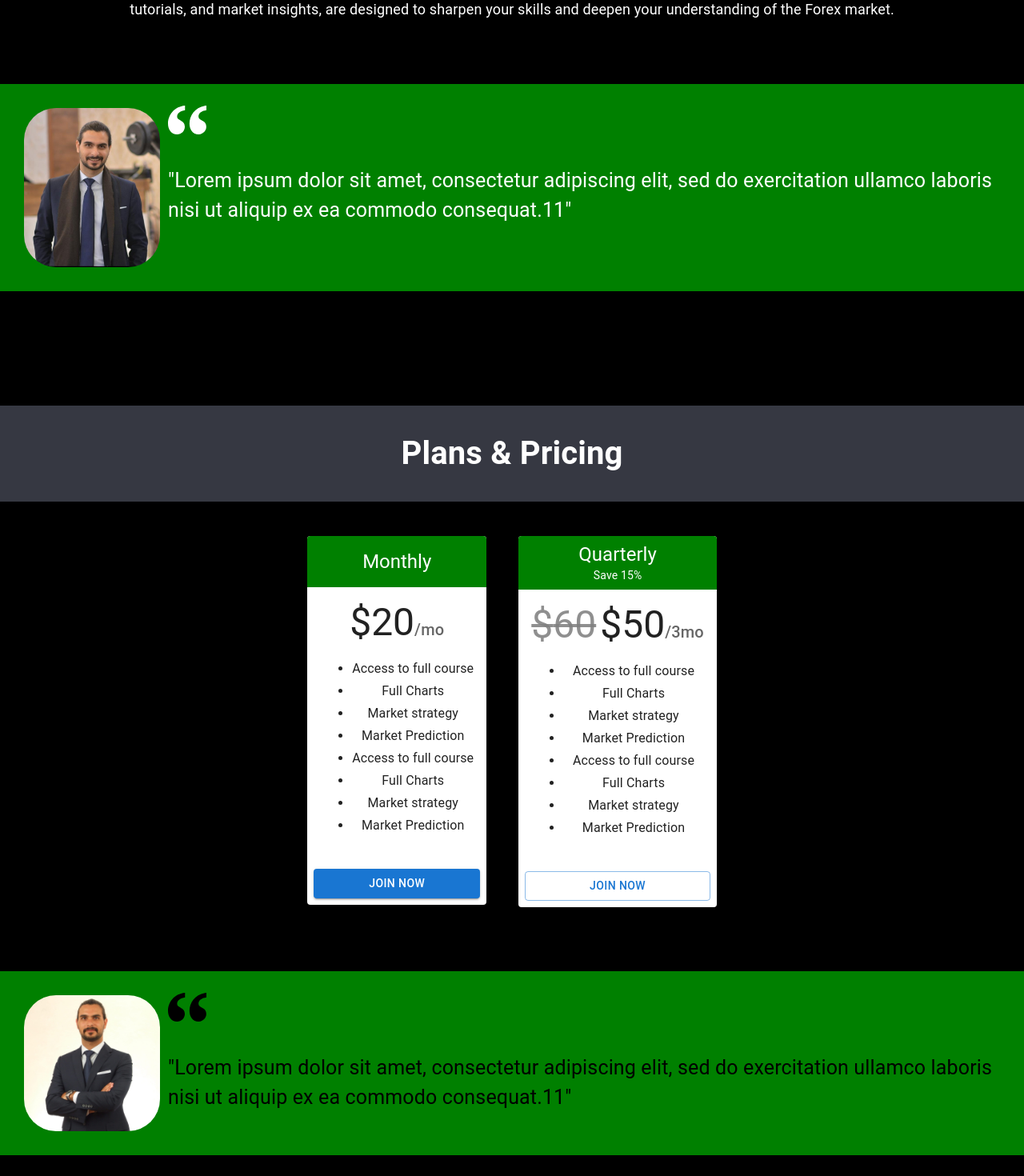
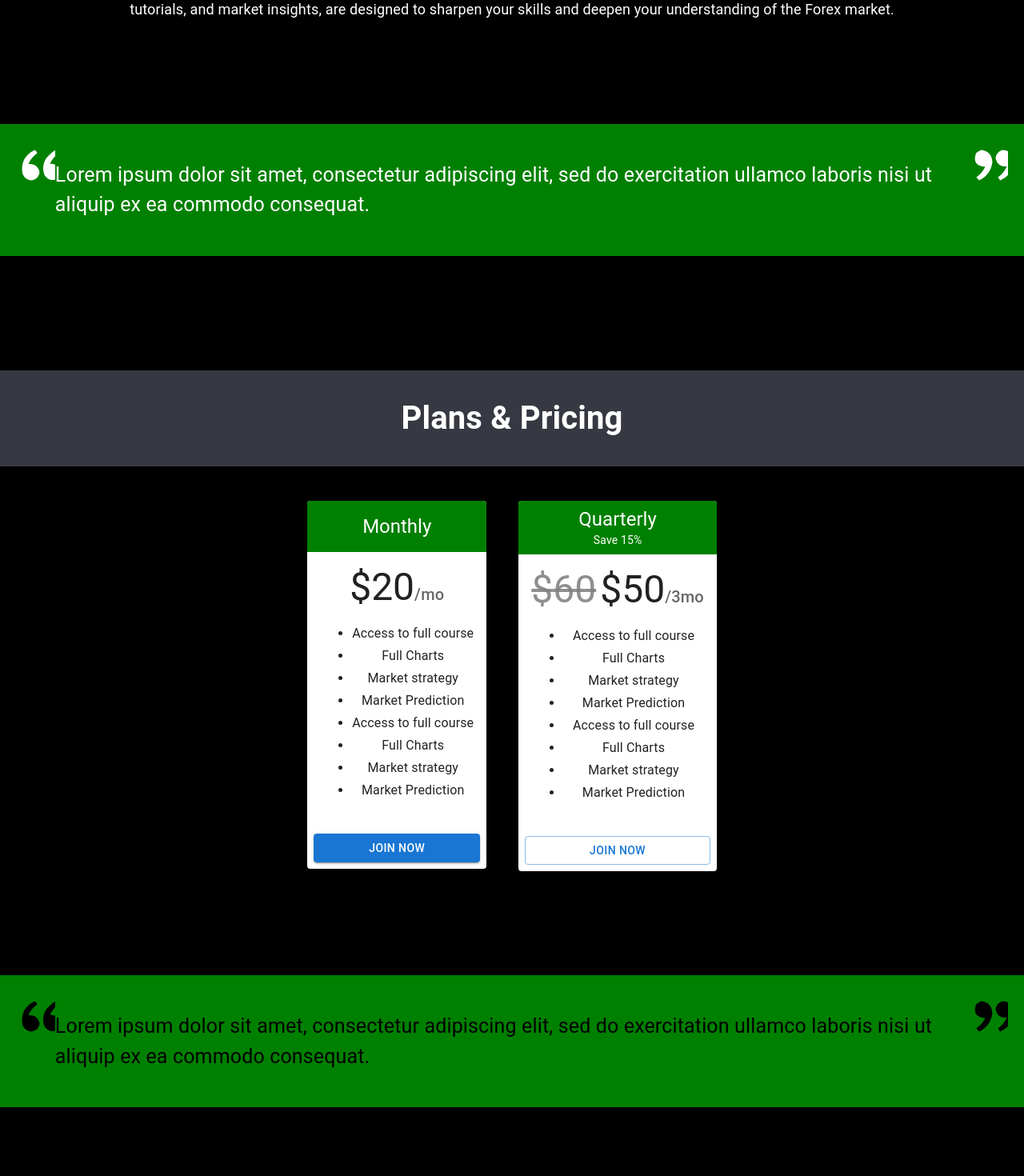
Before and after one commit to samerghosn1/forexmarkettrading, a React (Create React App) app: page / in a window 1280 px wide. Shown: the part 700-2170 px from the top of the page at 80% size. Built offline with nearby package versions, Linux system fonts and the light colour scheme.

Commit message:
layout updates

```diff
--- a/src/components/Header.js
+++ b/src/components/Header.js
@@ -20,7 +20,7 @@ export default function Header() {
 				color='inherit'
 				sx={{ borderBottom: (theme) => `1px solid ${theme.palette.divider}` }}>
 				<Toolbar sx={{ flexWrap: 'wrap', backgroundColor: 'black' }}>
-					<img src={LogoImg} alt='logomain' style={{ width: '80%' }} />
+					<img src={LogoImg} alt='logomain' style={{ width: '71%' }} />
 					<nav>
 						<Link
 							variant='button'
@@ -29,9 +29,10 @@ export default function Header() {
 								color: 'white',
 								textDecoration: 'none',
 								fontWeight: 'bold',
+								fontSize: 13,
 							}}
 							sx={{ my: 1, mx: 1.5 }}>
-							Sevice
+							Service
 						</Link>
 						<Link
 							variant='button'
@@ -39,6 +40,7 @@ export default function Header() {
 								color: 'white',
 								textDecoration: 'none',
 								fontWeight: 'bold',
+								fontSize: 13,
 							}}
 							href='#'
 							sx={{ my: 1, mx: 1.5 }}>
@@ -50,6 +52,7 @@ export default function Header() {
 								color: 'white',
 								textDecoration: 'none',
 								fontWeight: 'bold',
+								fontSize: 13,
 							}}
 							href='#'
 							sx={{ my: 1, mx: 1.5 }}>
@@ -61,6 +64,7 @@ export default function Header() {
 								color: 'white',
 								textDecoration: 'none',
 								fontWeight: 'bold',
+								fontSize: 13,
 							}}
 							href='#'
 							sx={{ my: 1, mx: 1.5 }}>
@@ -72,6 +76,7 @@ export default function Header() {
 								color: 'white',
 								textDecoration: 'none',
 								fontWeight: 'bold',
+								fontSize: 13,
 							}}
 							href='#'
 							sx={{ my: 1, mx: 1.5 }}>
--- a/src/components/Main.js
+++ b/src/components/Main.js
@@ -2,8 +2,6 @@ import React from 'react';
 import logo from '../images/mainLogo.jpeg';
 import Header from './Header';
 import Pricing from './Pricing';
-import QuoteImg from '../images/img1.jpeg';
-import QuoteImg2 from '../images/img2.jpeg';
 import { Typography } from '@mui/material';
 import CarouselMain from './Carousel';
 // import CustomizedAccordions from './Accordion';
@@ -34,7 +32,7 @@ const Main = () => {
 				</h3>
 			</div>
 
-			<div style={{ margin: '80px 0px' }}>
+			<div style={{ margin: '80px 0px', marginBottom: 130 }}>
 				<h2
 					style={{
 						color: 'white',
@@ -66,33 +64,40 @@ const Main = () => {
 					padding: 20,
 					margin: '80px 0px',
 				}}>
-				<div
-					style={{
-						backgroundColor: 'green',
-						display: 'flex',
-						justifyContent: 'center',
-						alignItems: 'center',
-					}}>
 				<div style={{ display: 'flex' }}>
-						<img
-							src={QuoteImg}
-							alt='Quote 1'
-							style={{ padding: 10, width: 190, borderRadius: 50 }}
+					<svg version='1.1' width='64px' height='64px'>
+						<g>
+							<path
+								fill='white'
+								d='M 23.5,12.5 C 24.9649,13.4057 25.9649,14.739 26.5,16.5C 21.5412,19.9576 17.8746,24.4576 15.5,30C 23.366,29.417 28.0327,32.917 29.5,40.5C 28.4082,46.4264 24.9082,49.7597 19,50.5C 13.5243,49.6893 9.85765,46.6893 8,41.5C 6.04559,27.9705 11.2123,18.3038 23.5,12.5 Z'
 							/>
-
-						<div>
-							<svg width='48' height='50' viewBox='0 0 48 36' fill='white'>
+						</g>
+						<g>
 							<path
-									d='M21.2673 0C7.36634 1.12892 0 12.4181 0 22.5784C0 30.23 4.15842 36 11.4059 36C16.8713 36 21.0297 31.4843 21.0297 26.4669C21.0297 17.6864 11.4059 19.4425 11.4059 13.547C11.4059 9.40767 15.6832 6.39721 21.2673 5.64459V0ZM48 0C34.2178 1.12892 26.8515 12.4181 26.8515 22.5784C26.8515 30.23 31.0099 36 38.1386 36C43.604 36 47.8812 31.4843 47.8812 26.4669C47.8812 17.6864 38.1386 19.4425 38.1386 13.547C38.1386 9.40767 42.4158 6.39721 48 5.64459V0Z'
-									fill='white'></path>
+								fill='white'
+								d='M 49.5,12.5 C 51.1454,13.4787 52.4787,14.812 53.5,16.5C 48.7661,19.9029 45.0995,24.2362 42.5,29.5C 53.774,30.2588 57.6074,35.9254 54,46.5C 47.4062,51.8689 41.4062,51.2023 36,44.5C 32.7178,36.8778 33.3844,29.5444 38,22.5C 41.4351,18.5549 45.2685,15.2216 49.5,12.5 Z'
+							/>
+						</g>
 					</svg>
 					<p style={{ color: 'white', fontSize: 25 }}>
-								"Lorem ipsum dolor sit amet, consectetur adipiscing elit, sed do
+						Lorem ipsum dolor sit amet, consectetur adipiscing elit, sed do
 						exercitation ullamco laboris nisi ut aliquip ex ea commodo
-								consequat.11"
+						consequat.
 					</p>
-						</div>
-					</div>
+					<svg version='1.1' width='64px' height='64px'>
+						<g>
+							<path
+								fill='white'
+								d='M 15.5,12.5 C 24.2433,13.5795 28.9099,18.5795 29.5,27.5C 28.0886,38.0811 22.5886,45.7478 13,50.5C 11.647,49.3147 10.4803,47.9814 9.5,46.5C 14.2339,43.0971 17.9005,38.7638 20.5,33.5C 9.22597,32.7412 5.39264,27.0746 9,16.5C 11.0129,14.7518 13.1795,13.4185 15.5,12.5 Z'
+							/>
+						</g>
+						<g>
+							<path
+								fill='white'
+								d='M 42.5,12.5 C 48.7096,12.6861 52.8763,15.6861 55,21.5C 56.995,35.1797 51.6617,44.8464 39,50.5C 38.3645,49.0337 37.5312,47.7003 36.5,46.5C 41.4588,43.0424 45.1254,38.5424 47.5,33C 39.634,33.583 34.9673,30.083 33.5,22.5C 34.5155,17.1604 37.5155,13.827 42.5,12.5 Z'
+							/>
+						</g>
+					</svg>
 				</div>
 			</div>
 
@@ -103,6 +108,7 @@ const Main = () => {
 					flexDirection: 'column',
 					paddingTop: 30,
 					margin: '80px 0px',
+					marginBottom: 130,
 				}}>
 				<h2
 					style={{
@@ -126,33 +132,40 @@ const Main = () => {
 					padding: 20,
 					margin: '80px 0px',
 				}}>
-				<div
-					style={{
-						backgroundColor: 'green',
-						display: 'flex',
-						justifyContent: 'center',
-						alignItems: 'center',
-					}}>
 				<div style={{ display: 'flex' }}>
-						<img
-							src={QuoteImg2}
-							alt='Quote 2'
-							style={{ padding: 10, width: 190, borderRadius: 50 }}
+					<svg version='1.1' width='64px' height='64px'>
+						<g>
+							<path
+								fill='black'
+								d='M 23.5,12.5 C 24.9649,13.4057 25.9649,14.739 26.5,16.5C 21.5412,19.9576 17.8746,24.4576 15.5,30C 23.366,29.417 28.0327,32.917 29.5,40.5C 28.4082,46.4264 24.9082,49.7597 19,50.5C 13.5243,49.6893 9.85765,46.6893 8,41.5C 6.04559,27.9705 11.2123,18.3038 23.5,12.5 Z'
 							/>
-
-						<div>
-							<svg width='48' height='50' viewBox='0 0 48 36' fill='black'>
+						</g>
+						<g>
 							<path
-									d='M21.2673 0C7.36634 1.12892 0 12.4181 0 22.5784C0 30.23 4.15842 36 11.4059 36C16.8713 36 21.0297 31.4843 21.0297 26.4669C21.0297 17.6864 11.4059 19.4425 11.4059 13.547C11.4059 9.40767 15.6832 6.39721 21.2673 5.64459V0ZM48 0C34.2178 1.12892 26.8515 12.4181 26.8515 22.5784C26.8515 30.23 31.0099 36 38.1386 36C43.604 36 47.8812 31.4843 47.8812 26.4669C47.8812 17.6864 38.1386 19.4425 38.1386 13.547C38.1386 9.40767 42.4158 6.39721 48 5.64459V0Z'
-									fill='black'></path>
+								fill='black'
+								d='M 49.5,12.5 C 51.1454,13.4787 52.4787,14.812 53.5,16.5C 48.7661,19.9029 45.0995,24.2362 42.5,29.5C 53.774,30.2588 57.6074,35.9254 54,46.5C 47.4062,51.8689 41.4062,51.2023 36,44.5C 32.7178,36.8778 33.3844,29.5444 38,22.5C 41.4351,18.5549 45.2685,15.2216 49.5,12.5 Z'
+							/>
+						</g>
 					</svg>
 					<p style={{ color: 'black', fontSize: 25 }}>
-								"Lorem ipsum dolor sit amet, consectetur adipiscing elit, sed do
+						Lorem ipsum dolor sit amet, consectetur adipiscing elit, sed do
 						exercitation ullamco laboris nisi ut aliquip ex ea commodo
-								consequat.11"
+						consequat.
 					</p>
-						</div>
-					</div>
+					<svg version='1.1' width='64px' height='64px'>
+						<g>
+							<path
+								fill='black'
+								d='M 15.5,12.5 C 24.2433,13.5795 28.9099,18.5795 29.5,27.5C 28.0886,38.0811 22.5886,45.7478 13,50.5C 11.647,49.3147 10.4803,47.9814 9.5,46.5C 14.2339,43.0971 17.9005,38.7638 20.5,33.5C 9.22597,32.7412 5.39264,27.0746 9,16.5C 11.0129,14.7518 13.1795,13.4185 15.5,12.5 Z'
+							/>
+						</g>
+						<g>
+							<path
+								fill='black'
+								d='M 42.5,12.5 C 48.7096,12.6861 52.8763,15.6861 55,21.5C 56.995,35.1797 51.6617,44.8464 39,50.5C 38.3645,49.0337 37.5312,47.7003 36.5,46.5C 41.4588,43.0424 45.1254,38.5424 47.5,33C 39.634,33.583 34.9673,30.083 33.5,22.5C 34.5155,17.1604 37.5155,13.827 42.5,12.5 Z'
+							/>
+						</g>
+					</svg>
 				</div>
 			</div>
 
@@ -162,7 +175,7 @@ const Main = () => {
 					display: 'flex',
 					flexDirection: 'column',
 					paddingTop: 30,
-					margin: '80px 0px',
+					margin: '40px 0px',
 				}}>
 				<h2
 					style={{
```
Also changed, not shown: src/images/double-quotes.svg (added), src/images/quote.svg (added). Lines whose indentation alone changed are shown as unchanged.
